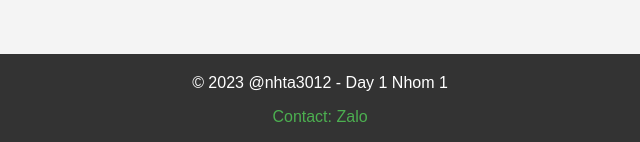
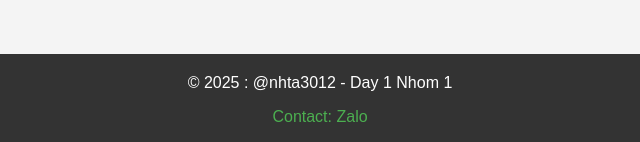
Before and after one commit to nhta3012/amthuc, a plain HTML site: page index.html in a window 1280 px wide. Shown: the part 1724-1866 px from the top of the page, 320-960 px from the left. Drawn offline with Linux system fonts and the light colour scheme.

Commit message:
Update index.html

```diff
--- a/index.html
+++ b/index.html
@@ -85,7 +85,7 @@
     </main>
     <footer>
         <div class="footer-content">
-            <p>&copy; 2023 @nhta3012 - Day 1 Nhom 1</p>
+            <p>&copy; 2025 : @nhta3012 - Day 1 Nhom 1</p>
             <p><a href="https://zalo.me/+84327211595" target="_blank">Contact: Zalo</a></p>
         </div>
     </footer>
```
